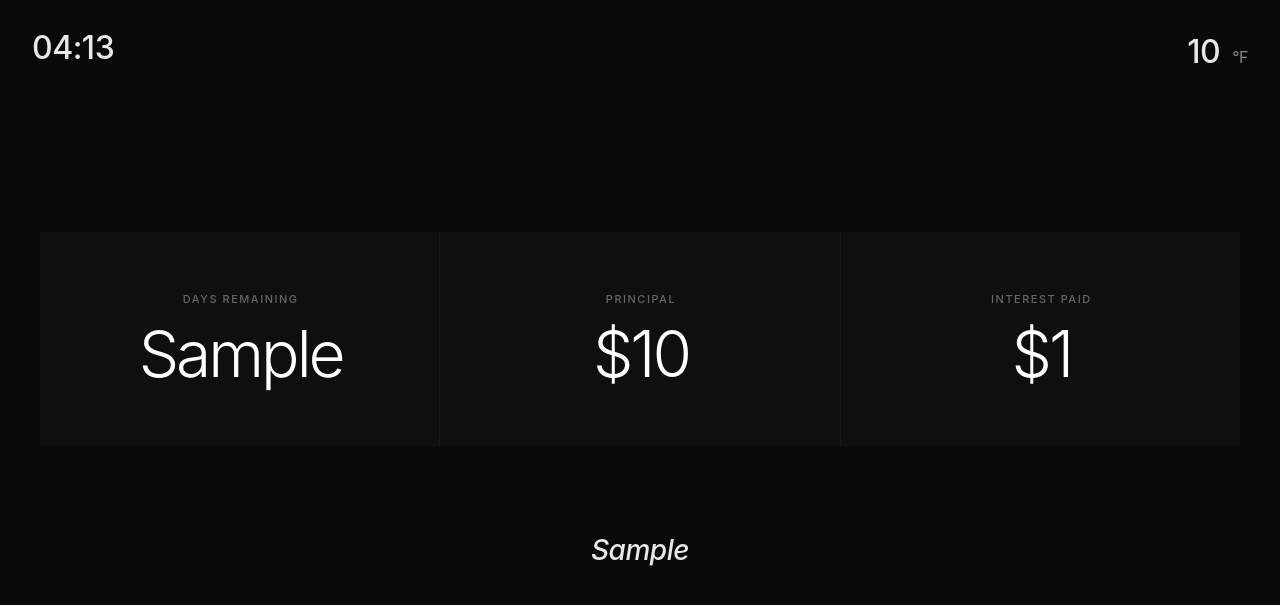
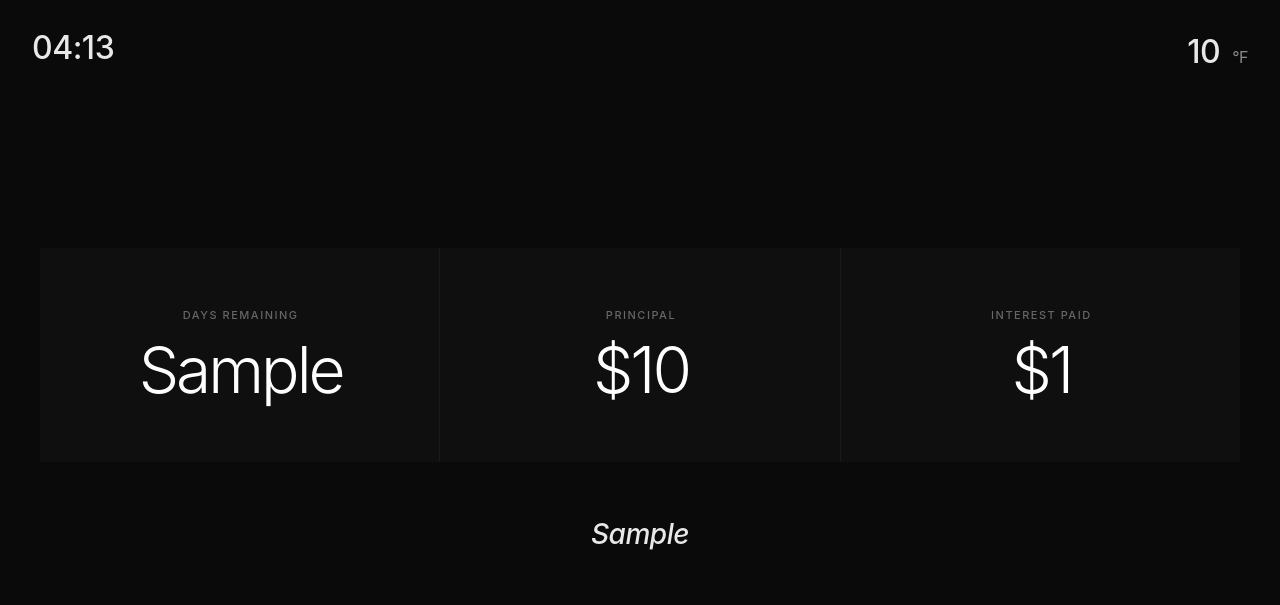
Before and after one commit to dieg0andres/antibes_webapp, a Django app: template main/templates/main/pay_mortgage.html in a window 1280 px wide. Shown: the top 605 px of the page. Run offline with Django 5.2, Linux system fonts and the light colour scheme; the template is opened without the code that fills it: most values are stand-ins (such as "Sample title", 1, 10 or a date in 2020).

Commit message:
minor fixes

```diff
--- a/main/templates/main/pay_mortgage.html
+++ b/main/templates/main/pay_mortgage.html
@@ -103,7 +103,7 @@
         }
 
         .motivational-phrase {
-            margin-top: 88px;
+            margin-top: 56px;
             text-align: center;
             font-family: 'SF Pro Display', -apple-system, BlinkMacSystemFont, 'Segoe UI', Roboto, system-ui, sans-serif;
             font-size: 24px;
--- a/main/views.py
+++ b/main/views.py
@@ -44,5 +44,4 @@ def todoist(request):
 
 def pay_mortgage(request):
     dashboard_data = build_mortgage_dashboard()
-    print(dashboard_data)
     return render(request, 'main/pay_mortgage.html', {'dashboard_data': dashboard_data})
```
